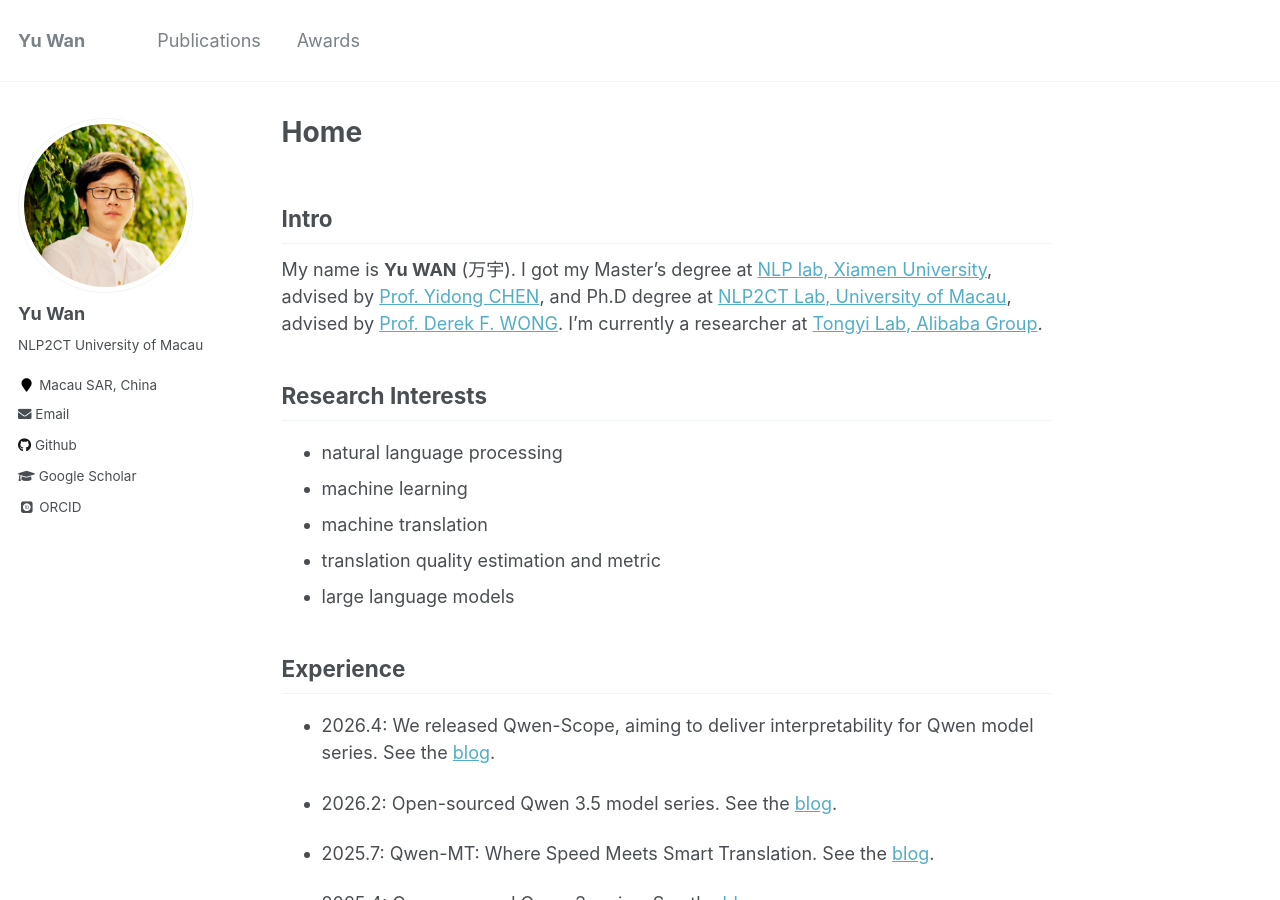
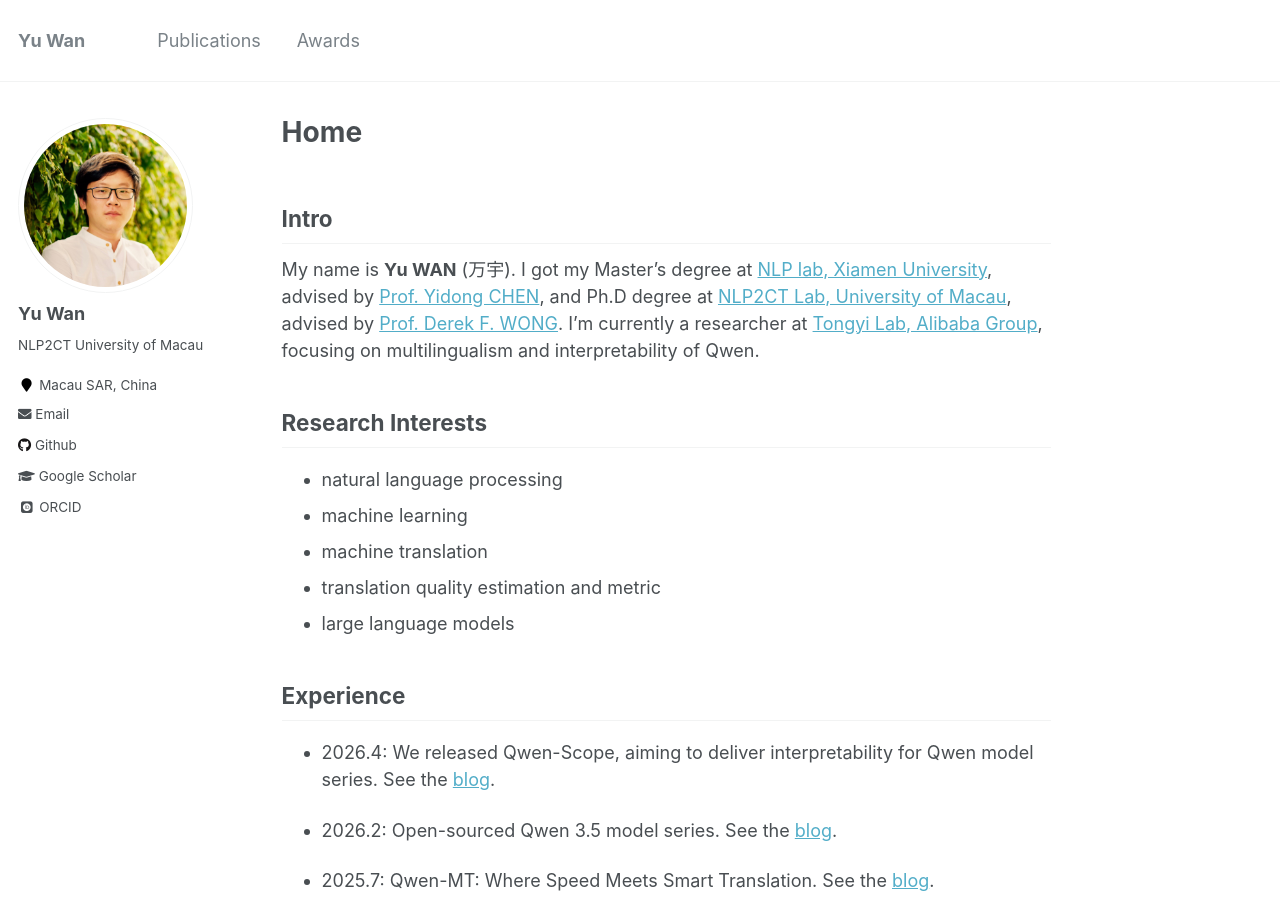
Before and after one commit to wanyu2018umac/wanyu2018umac.github.io, a Jekyll site: the page built from _pages/about.md, in a window 1280 px wide and 900 px high. Built offline with Jekyll 4.4.1, drawn with Linux system fonts in a browser that asks for light colours; some web fonts are replaced.

Commit message:
Update about.md

```diff
--- a/_pages/about.md
+++ b/_pages/about.md
@@ -11,7 +11,7 @@ redirect_from:
 **Intro**
 ------
 
-My name is **Yu WAN** (万宇). I got my Master's degree at [NLP lab, Xiamen University](http://nlp.xmu.edu.cn/), advised by [Prof. Yidong CHEN](http://nlp.xmu.edu.cn/teachers/ydchen/index_en.html), and Ph.D degree at [NLP2CT Lab, University of Macau](http://nlp2ct.cis.umac.mo/), advised by [Prof. Derek F. WONG](https://www.fst.um.edu.mo/personal/derek-wong/). I'm currently a researcher at [Tongyi Lab, Alibaba Group](https://tongyi.aliyun.com/).
+My name is **Yu WAN** (万宇). I got my Master's degree at [NLP lab, Xiamen University](http://nlp.xmu.edu.cn/), advised by [Prof. Yidong CHEN](http://nlp.xmu.edu.cn/teachers/ydchen/index_en.html), and Ph.D degree at [NLP2CT Lab, University of Macau](http://nlp2ct.cis.umac.mo/), advised by [Prof. Derek F. WONG](https://www.fst.um.edu.mo/personal/derek-wong/). I'm currently a researcher at [Tongyi Lab, Alibaba Group](https://tongyi.aliyun.com/), focusing on multilingualism and interpretability of Qwen.
 
 **Research Interests**
 ------
```
